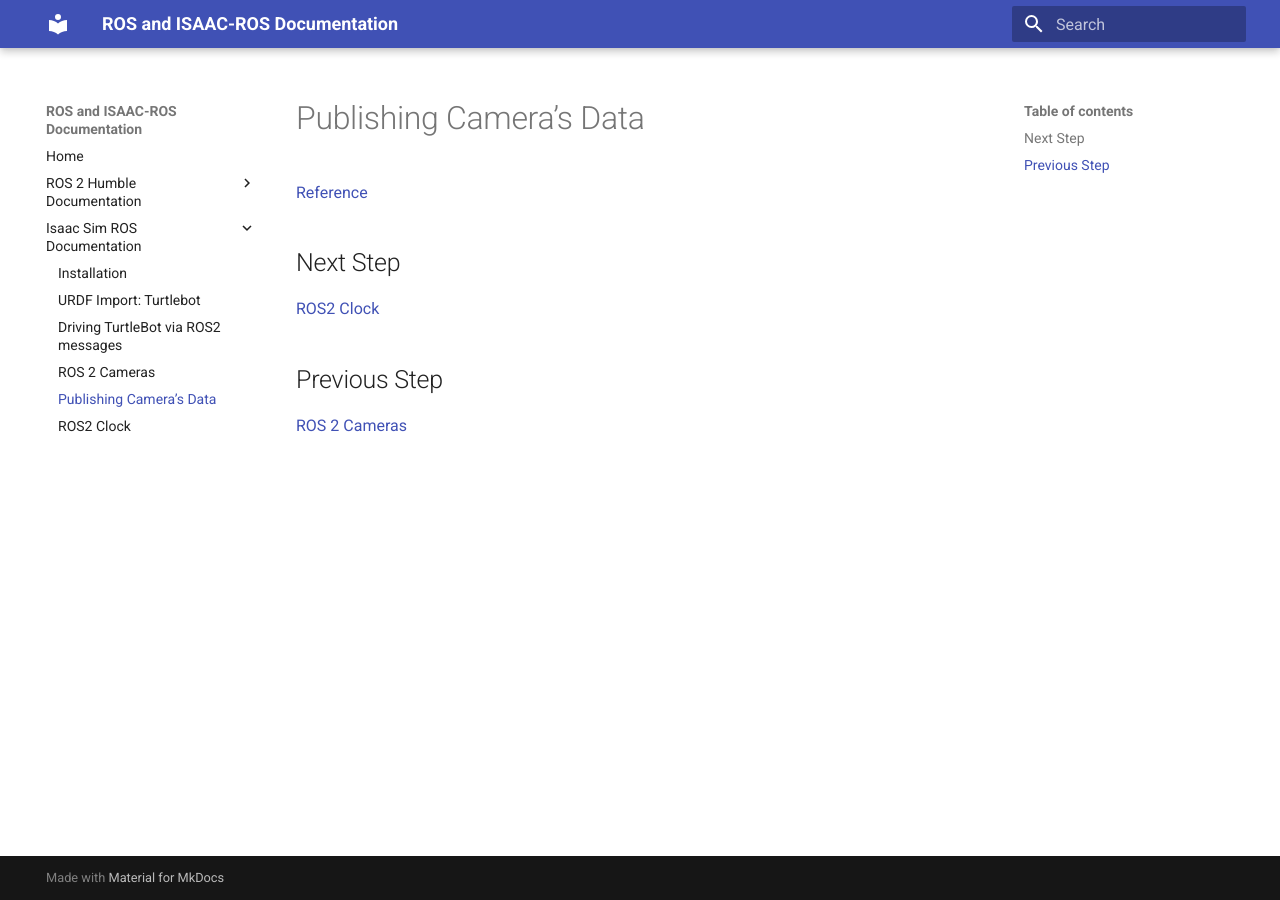
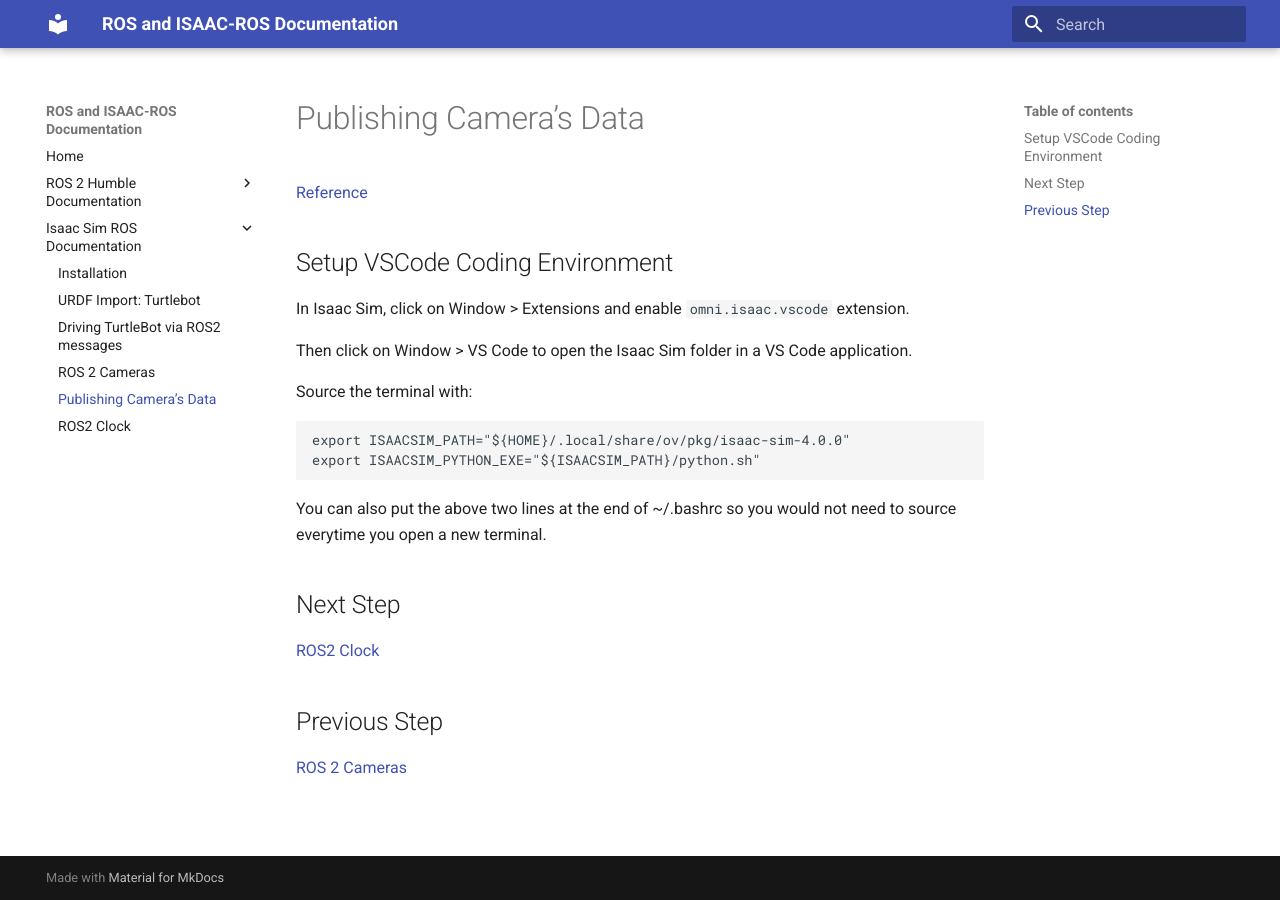
Before and after one commit to Kenn3o3/isaac-ros, an MkDocs documentation site: the page built from docs/Isaac_doc/5_doc.md, in a window 1280 px wide. Built offline with MkDocs 1.6.1 and Material for MkDocs 9.7.7, drawn with Linux system fonts in a browser that asks for light colours.

````diff
--- a/docs/Isaac_doc/5_doc.md
+++ b/docs/Isaac_doc/5_doc.md
@@ -1,6 +1,19 @@
 # Publishing Camera’s Data
 
 [Reference](https://docs.omniverse.nvidia.com/isaacsim/latest/ros2_tutorials/tutorial_ros2_camera_publishing.html#isaac-sim-app-tutorial-ros2-camera-publishing)
+
+## Setup VSCode Coding Environment
+
+In Isaac Sim, click on Window > Extensions and enable `omni.isaac.vscode` extension.
+
+Then click on Window > VS Code to open the Isaac Sim folder in a VS Code application.
+
+Source the terminal with:
+```
+export ISAACSIM_PATH="${HOME}/.local/share/ov/pkg/isaac-sim-4.0.0"
+export ISAACSIM_PYTHON_EXE="${ISAACSIM_PATH}/python.sh"
+```
+You can also put the above two lines at the end of ~/.bashrc so you would not need to source everytime you open a new terminal.
 
 
 
````
Also changed, not shown: README.md (+10 -0 lines), requirements.txt (line endings or trailing spaces), site/Isaac_doc/5_doc/index.html, site/search/search_index.json, 1 other file.
